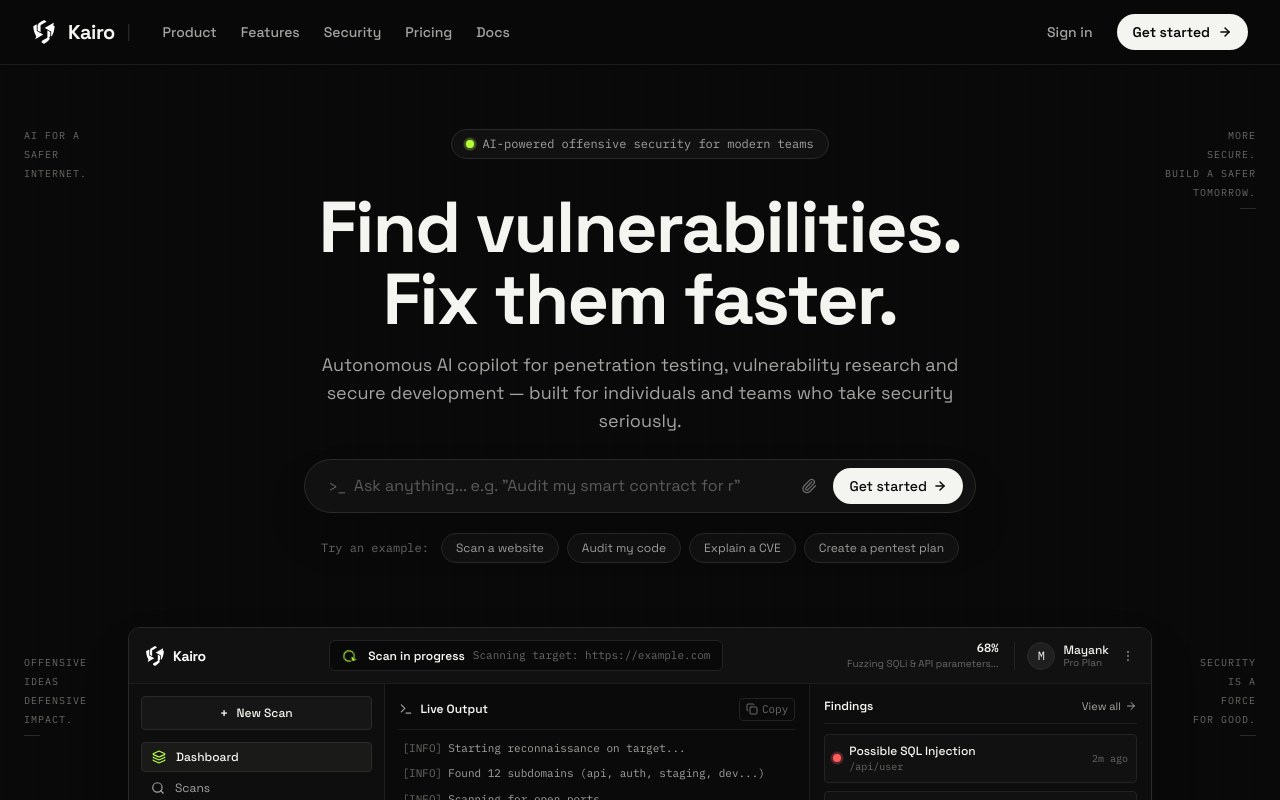
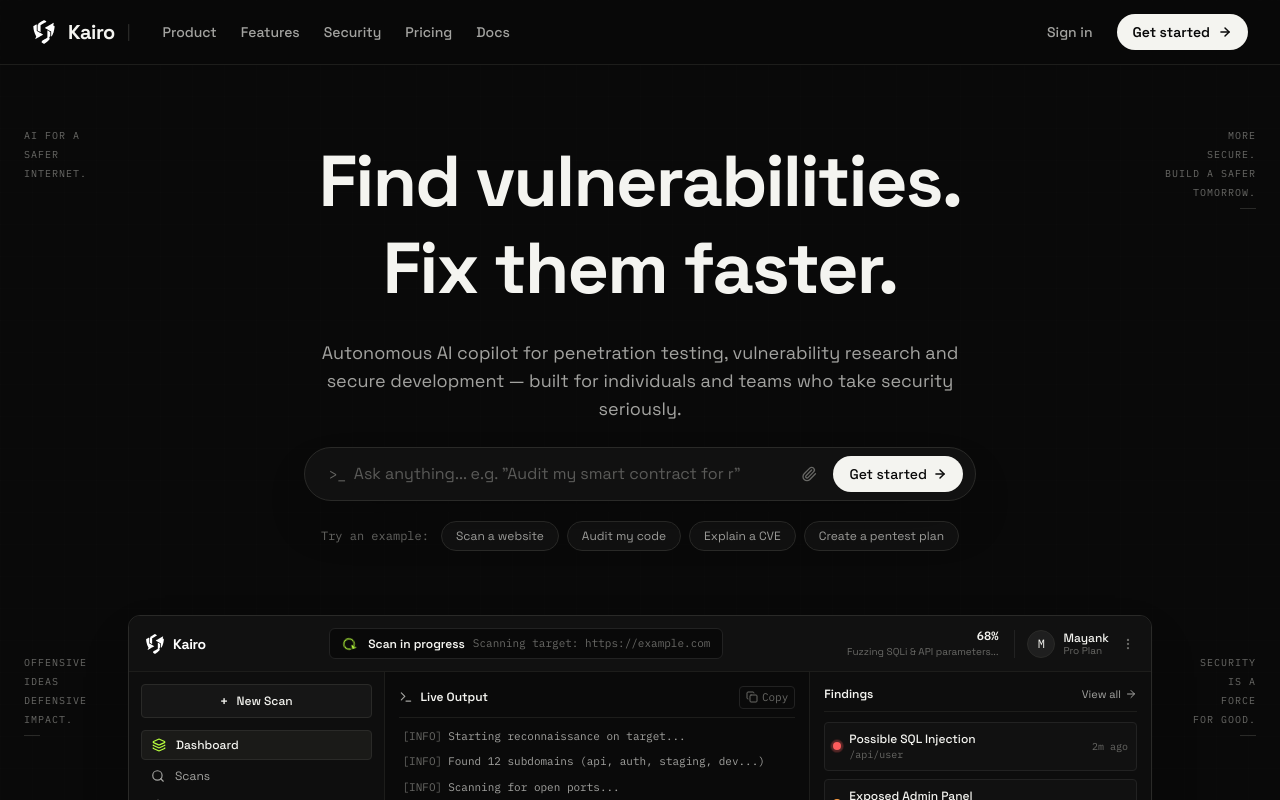
Before and after one commit to Aokiro112/Kairoo, a Next.js app in the folder Frontend/: page / in a window 1280 px wide. Shown: the top 800 px of the page. Built offline with nearby package versions, Linux system fonts and the light colour scheme.

Commit message:
feat(hero): remove pill badge and add staggered mask reveal animation to headline

```diff
--- a/Frontend/app/page.tsx
+++ b/Frontend/app/page.tsx
@@ -2,6 +2,7 @@
 
 import React, { useState, useEffect } from 'react';
 import { useRouter } from 'next/navigation';
+import { motion } from 'framer-motion';
 import {
   ArrowRight,
   Paperclip,
@@ -127,7 +128,7 @@
   return (
     <div className="min-h-screen w-full bg-[#090909] text-[#F4F4F0] flex flex-col justify-between font-sans antialiased selection:bg-[#F4F4F0] selection:text-[#090909] relative overflow-x-hidden">
 
-      {/* Background Subtle Technical Grid with Scanline */}
+      {/* Background Subtle Technical Grid */}
       <div className="fixed inset-0 pointer-events-none brutalist-grid opacity-30 z-0" />
 
       {/* Editorial Desktop Margin Labels */}
@@ -217,30 +218,77 @@
       </header>
 
       {/* Main Content Body */}
-      <main className="flex-1 flex flex-col items-center justify-start w-full relative z-10 px-4 sm:px-6 pt-12 sm:pt-16 pb-24">
+      <main className="flex-1 flex flex-col items-center justify-start w-full relative z-10 px-4 sm:px-6 pt-16 sm:pt-20 pb-24">
 
-        {/* Eyebrow Pill */}
-        <div className="inline-flex items-center gap-2 px-3.5 py-1.5 rounded-full border border-[#2A2A28] bg-[#111111] text-xs font-mono text-[#A3A3A0] mb-8 shadow-xs hover:border-[#383838] transition-colors">
-          <span className="relative flex h-2 w-2">
-            <span className="animate-ping absolute inline-flex h-full w-full rounded-full bg-[#B8FF3D] opacity-75"></span>
-            <span className="relative inline-flex rounded-full h-2 w-2 bg-[#B8FF3D]"></span>
-          </span>
-          <span>AI-powered offensive security for modern teams</span>
-        </div>
+        {/* Revealing Animated Hero Headline */}
+        <div className="text-center max-w-4xl mx-auto mb-6">
+          <motion.h1
+            initial="hidden"
+            animate="visible"
+            variants={{
+              hidden: { opacity: 0 },
+              visible: {
+                opacity: 1,
+                transition: {
+                  staggerChildren: 0.18,
+                  delayChildren: 0.05,
+                },
+              },
+            }}
+            className="text-5xl sm:text-6xl md:text-7xl font-bold tracking-tight text-[#F4F4F0] leading-[1.08] mb-5 select-none"
+          >
+            <div className="overflow-hidden inline-block pb-1">
+              <motion.span
+                variants={{
+                  hidden: { y: '100%', opacity: 0, filter: 'blur(10px)' },
+                  visible: {
+                    y: 0,
+                    opacity: 1,
+                    filter: 'blur(0px)',
+                    transition: { duration: 0.85, ease: [0.16, 1, 0.3, 1] }
+                  },
+                }}
+                className="inline-block text-[#F4F4F0]"
+              >
+                Find vulnerabilities.
+              </motion.span>
+            </div>
+            <br />
+            <div className="overflow-hidden inline-block pb-1">
+              <motion.span
+                variants={{
+                  hidden: { y: '100%', opacity: 0, filter: 'blur(10px)' },
+                  visible: {
+                    y: 0,
+                    opacity: 1,
+                    filter: 'blur(0px)',
+                    transition: { duration: 0.85, ease: [0.16, 1, 0.3, 1] }
+                  },
+                }}
+                className="inline-block text-[#F4F4F0]"
+              >
+                Fix them faster.
+              </motion.span>
+            </div>
+          </motion.h1>
 
-        {/* Hero Headlines */}
-        <div className="text-center max-w-4xl mx-auto mb-6">
-          <h1 className="text-5xl sm:text-6xl md:text-7xl font-bold tracking-tight text-[#F4F4F0] leading-[1.08] mb-4">
-            Find vulnerabilities.<br />
-            Fix them faster.
-          </h1>
-          <p className="text-base sm:text-lg text-[#A3A3A0] max-w-2xl mx-auto leading-relaxed">
+          <motion.p
+            initial={{ opacity: 0, y: 16 }}
+            animate={{ opacity: 1, y: 0 }}
+            transition={{ duration: 0.7, delay: 0.45, ease: [0.16, 1, 0.3, 1] }}
+            className="text-base sm:text-lg text-[#A3A3A0] max-w-2xl mx-auto leading-relaxed"
+          >
             Autonomous AI copilot for penetration testing, vulnerability research and secure development — built for individuals and teams who take security seriously.
-          </p>
+          </motion.p>
         </div>
 
         {/* Interactive Prompt Input Bar with Glow Ring */}
-        <div className="w-full max-w-2xl mx-auto mb-5">
+        <motion.div
+          initial={{ opacity: 0, y: 16 }}
+          animate={{ opacity: 1, y: 0 }}
+          transition={{ duration: 0.7, delay: 0.6, ease: [0.16, 1, 0.3, 1] }}
+          className="w-full max-w-2xl mx-auto mb-5"
+        >
           <div className="relative flex items-center border border-[#2A2A28] bg-[#111111] rounded-full p-1.5 sm:p-2 shadow-2xl focus-within:border-[#4A4A48] focus-within:ring-1 focus-within:ring-[#F4F4F0]/20 transition-all duration-200">
             <div className="pl-4 pr-2 text-[#686865] font-mono text-sm select-none">
               &gt;_
@@ -275,10 +323,15 @@
               </button>
             </div>
           </div>
-        </div>
+        </motion.div>
 
         {/* Try an example Chips with Micro Hover */}
-        <div className="flex flex-wrap items-center justify-center gap-2 text-xs text-[#686865] mb-16">
+        <motion.div
+          initial={{ opacity: 0 }}
+          animate={{ opacity: 1 }}
+          transition={{ duration: 0.7, delay: 0.75 }}
+          className="flex flex-wrap items-center justify-center gap-2 text-xs text-[#686865] mb-16"
+        >
           <span className="font-mono mr-1 select-none">Try an example:</span>
 
           {[
@@ -295,10 +348,15 @@
               {chip.label}
             </button>
           ))}
-        </div>
+        </motion.div>
 
         {/* Security Workstation Dashboard Preview */}
-        <div className="w-full max-w-5xl mx-auto border border-[#2A2A28] bg-[#0D0D0D] rounded-xl overflow-hidden shadow-2xl relative group/workstation">
+        <motion.div
+          initial={{ opacity: 0, y: 24 }}
+          animate={{ opacity: 1, y: 0 }}
+          transition={{ duration: 0.85, delay: 0.85, ease: [0.16, 1, 0.3, 1] }}
+          className="w-full max-w-5xl mx-auto border border-[#2A2A28] bg-[#0D0D0D] rounded-xl overflow-hidden shadow-2xl relative group/workstation"
+        >
 
           {/* Workstation Top Bar */}
           <div className="border-b border-[#1D1D1B] bg-[#111111] px-4 py-3 flex flex-wrap items-center justify-between gap-4">
@@ -614,7 +672,7 @@
 
           </div>
 
-        </div>
+        </motion.div>
 
         {/* Section: Swiss Editorial Capabilities Grid */}
         <section id="features" className="w-full max-w-5xl mx-auto mt-28">
@@ -856,18 +914,18 @@
             <div>
               <div className="font-mono text-[#F4F4F0] mb-2 font-semibold">PRODUCT</div>
               <ul className="space-y-1.5">
-                <li><button onClick={() => router.push('/chat')} className="hover:text-[#F4F4F0] transition-colors">Workstation</button></li>
-                <li><a href="#features" className="hover:text-[#F4F4F0] transition-colors">Features</a></li>
-                <li><button onClick={() => setActiveModal('pricing')} className="hover:text-[#F4F4F0] transition-colors">Pricing</button></li>
+                <li><button onClick={() => router.push('/chat')} className="hover:text-[#F4F4F0]">Workstation</button></li>
+                <li><a href="#features" className="hover:text-[#F4F4F0]">Features</a></li>
+                <li><button onClick={() => setActiveModal('pricing')} className="hover:text-[#F4F4F0]">Pricing</button></li>
               </ul>
             </div>
 
             <div>
               <div className="font-mono text-[#F4F4F0] mb-2 font-semibold">SECURITY</div>
               <ul className="space-y-1.5">
-                <li><button onClick={() => setActiveModal('trust')} className="hover:text-[#F4F4F0] transition-colors">Trust Center</button></li>
-                <li><a href="#capabilities" className="hover:text-[#F4F4F0] transition-colors">CVE Database</a></li>
-                <li><button onClick={() => setActiveModal('trust')} className="hover:text-[#F4F4F0] transition-colors">Privacy Policy</button></li>
+                <li><button onClick={() => setActiveModal('trust')} className="hover:text-[#F4F4F0]">Trust Center</button></li>
+                <li><a href="#capabilities" className="hover:text-[#F4F4F0]">CVE Database</a></li>
+                <li><button onClick={() => setActiveModal('trust')} className="hover:text-[#F4F4F0]">Privacy Policy</button></li>
               </ul>
             </div>
 
@@ -886,9 +944,9 @@
         <div className="max-w-7xl mx-auto pt-8 mt-8 border-t border-[#1D1D1B] flex flex-col sm:flex-row items-center justify-between gap-4 font-mono text-[11px]">
           <div>© {new Date().getFullYear()} Kairo Security Inc. All rights reserved.</div>
           <div className="flex items-center gap-4">
-            <button onClick={() => setActiveModal('trust')} className="hover:text-[#F4F4F0] transition-colors">TERMS</button>
-            <button onClick={() => setActiveModal('trust')} className="hover:text-[#F4F4F0] transition-colors">PRIVACY</button>
-            <button onClick={() => setActiveModal('trust')} className="hover:text-[#F4F4F0] transition-colors">RESPONSIBLE DISCLOSURE</button>
+            <button onClick={() => setActiveModal('trust')} className="hover:text-[#F4F4F0]">TERMS</button>
+            <button onClick={() => setActiveModal('trust')} className="hover:text-[#F4F4F0]">PRIVACY</button>
+            <button onClick={() => setActiveModal('trust')} className="hover:text-[#F4F4F0]">RESPONSIBLE DISCLOSURE</button>
           </div>
         </div>
       </footer>
```
